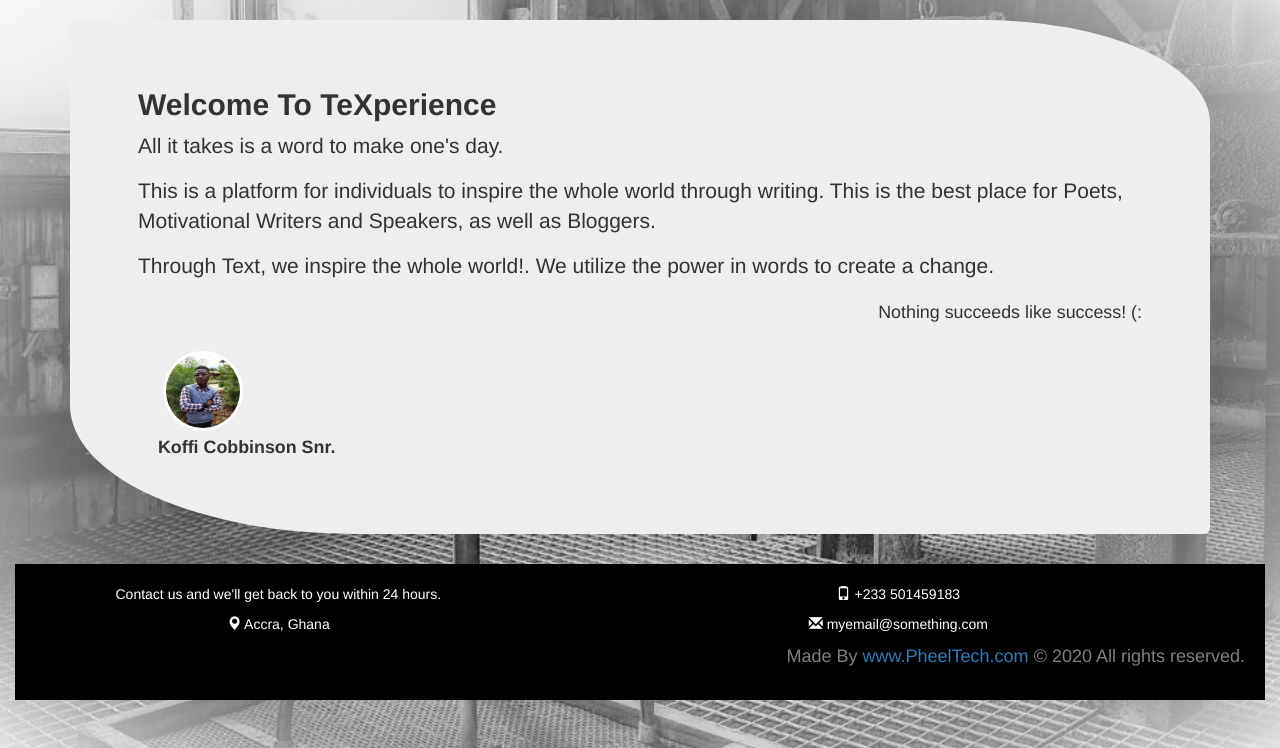
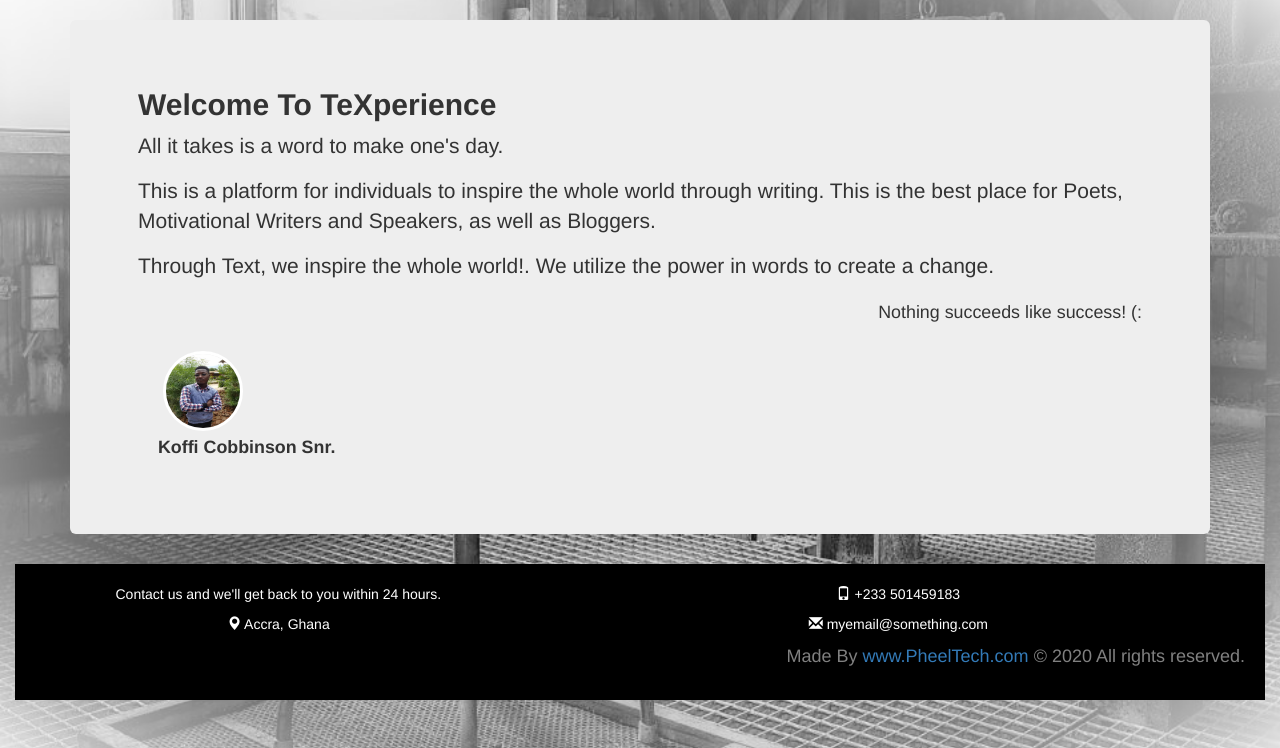
Before and after one commit to Koffi-Cobbin/TeXperienceBlog, a Flask app: page / in a window 1280 px wide. Shown: the part 52-800 px from the top of the page. Run offline with Flask 2, Linux system fonts and the light colour scheme; some libraries are stand-ins or nearby versions.

Commit message:
Updated the jumbotron div

```diff
--- a/src/templates/index.html
+++ b/src/templates/index.html
@@ -8,7 +8,7 @@
 
  {% block content %}
  <div class="container">
- <div class="jumbotron" style="border-bottom-left-radius: 25%; border-top-right-radius: 20%;">
+ <div class="jumbotron">
     <div style="padding: 0px 8px;">
         <h2><strong> Welcome To TeXperience</strong></h2>
         <p> All it takes is a word to make one's day. </p>
```
